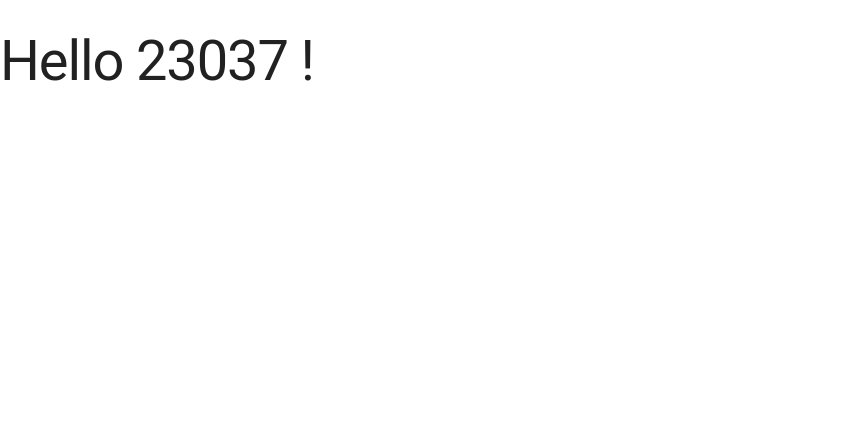
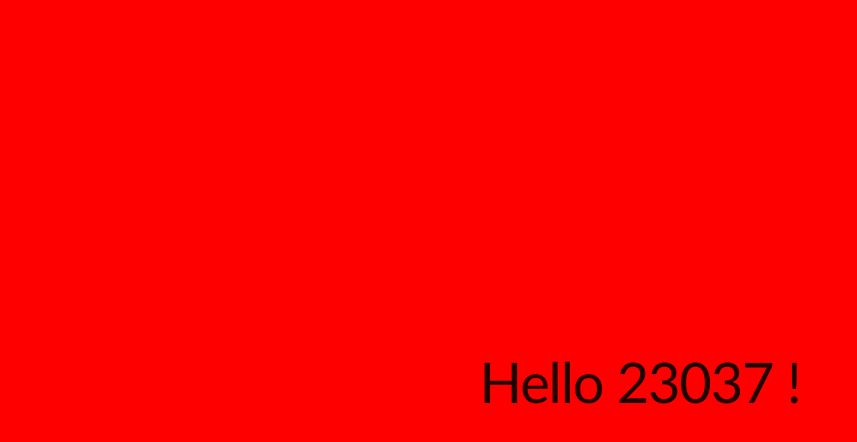
Before and after one commit to Dimoke/multigame, a plain HTML site: page index.html in a window 1280 px wide. Shown: the whole page, without its empty margins (0-857 px from the left). Drawn offline with nearby package versions, Linux system fonts and the light colour scheme.

Commit message:
arangement du code

```diff
--- a/index.html
+++ b/index.html
@@ -6,10 +6,16 @@
 		<link rel="stylesheet" href="mdl/material.css" />
 		<script src="mdl/material.js"></script>
 		<style type="text/css">
-			position: absolute;
-			top: 40%;
-			font-family: calibri;
-			text-align: center;
+			h1 {
+				position: absolute;
+				top: 40%;
+				font-family: calibri;
+				text-align: center;
+				width: 100%;
+			}
+			body {
+				background: #f00;
+			}
 		</style>
 	</head>
 	<body>
```
